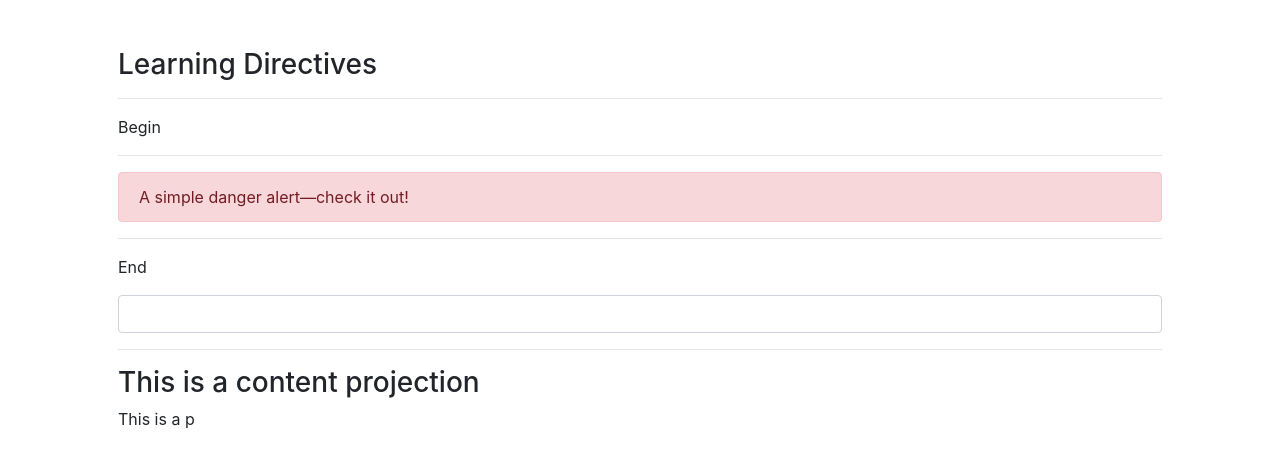
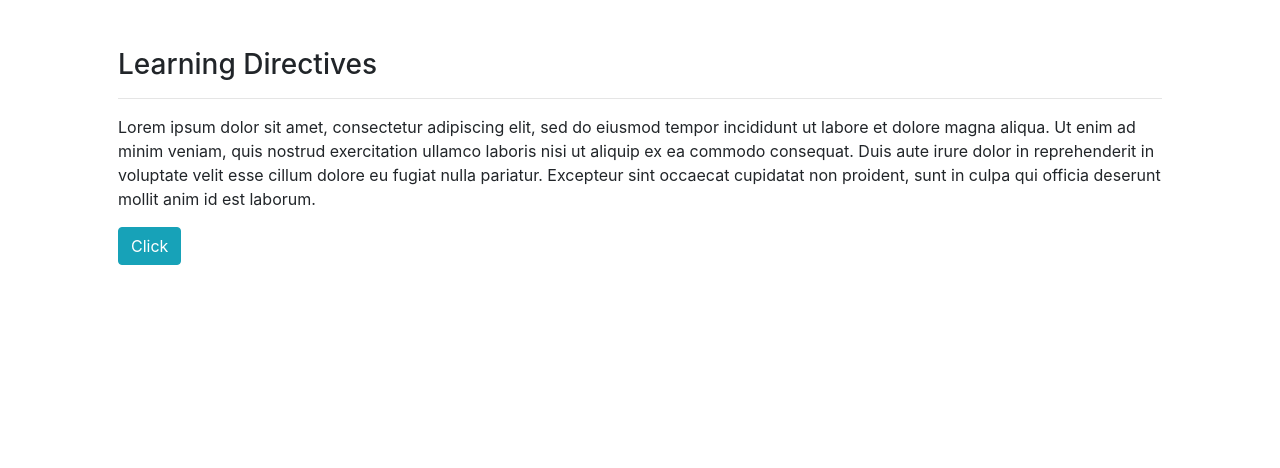
Before and after one commit to vivekanandpv/ng-basics, an Angular app: page / in a window 1280 px wide. Shown: the top 468 px of the page. Built offline with nearby package versions, Linux system fonts and the light colour scheme.

Commit message:
content projection life cycle

```diff
--- a/src/app/app.component.html
+++ b/src/app/app.component.html
@@ -1,16 +1,5 @@
 <div class="container p-5">
   <h3>Learning Directives</h3>
   <hr />
-  <!-- <app-demo></app-demo> -->
-  <app-sample>
-    <div class="alert alert-danger" role="alert">
-      A simple danger alert—check it out!
-    </div>
-
-    <h3>This is a content projection</h3>
-
-    <input type="text" class="form-control" />
-
-    <p>This is a p</p>
-  </app-sample>
+  <app-demo></app-demo>
 </div>
--- a/src/app/demo/demo.component.ts
+++ b/src/app/demo/demo.component.ts
@@ -1,4 +1,6 @@
 import {
+  AfterContentChecked,
+  AfterContentInit,
   AfterViewChecked,
   AfterViewInit,
   Component,
@@ -15,23 +17,23 @@ import {
   styleUrls: ['./demo.component.scss'],
 })
 export class DemoComponent
-  implements OnInit, AfterViewInit, OnChanges, DoCheck, AfterViewChecked {
+  implements
+    OnInit,
+    AfterViewInit,
+    DoCheck,
+    AfterViewChecked,
+    AfterContentInit,
+    AfterContentChecked {
   @Input() city!: string;
   counter = 100;
-  constructor() {
-    console.log('constructor', this.city);
-    setTimeout(() => {
-      console.log('Timer triggered');
-      ++this.counter;
-    }, 10000);
-  }
-
-  ngOnChanges(changes: SimpleChanges): void {
-    console.log('ngOnChanges', changes);
-  }
+  constructor() {}
 
   ngOnInit(): void {
     console.log('ngOnInit', this.city);
+  }
+
+  ngAfterContentInit(): void {
+    console.log('ngAfterContentInit');
   }
 
   ngAfterViewInit(): void {
@@ -46,6 +48,10 @@ export class DemoComponent
     console.log('ngAfterViewChecked');
   }
 
+  ngAfterContentChecked(): void {
+    console.log('ngAfterContentChecked');
+  }
+
   onClick() {
     console.log('Click handler');
   }
--- a/src/app/sample/sample.component.html
+++ b/src/app/sample/sample.component.html
@@ -1,10 +1,5 @@
 <p>Begin</p>
 <hr />
-<ng-content select="div"></ng-content>
+<ng-content select="img" *ngIf="enableImage"></ng-content>
 <hr />
 <p>End</p>
-<ng-content select="input"></ng-content>
-
-<hr />
-
-<ng-content></ng-content>
--- a/src/app/sample/sample.component.ts
+++ b/src/app/sample/sample.component.ts
@@ -8,6 +8,7 @@ import { UserEventArgs } from 'src/models/eventargs.model';
   styleUrls: ['./sample.component.scss'],
 })
 export class SampleComponent implements OnInit {
+  enableImage = false;
   constructor() {}
 
   ngOnInit(): void {}
```
